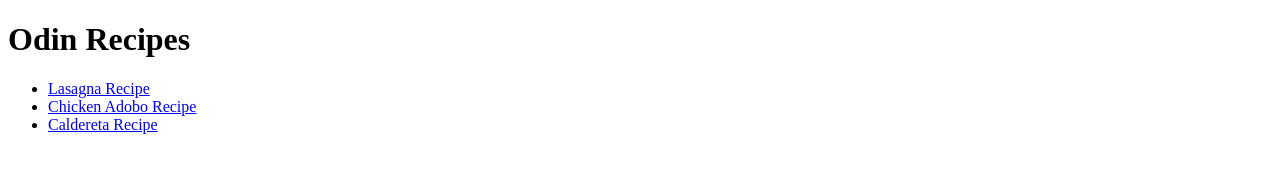
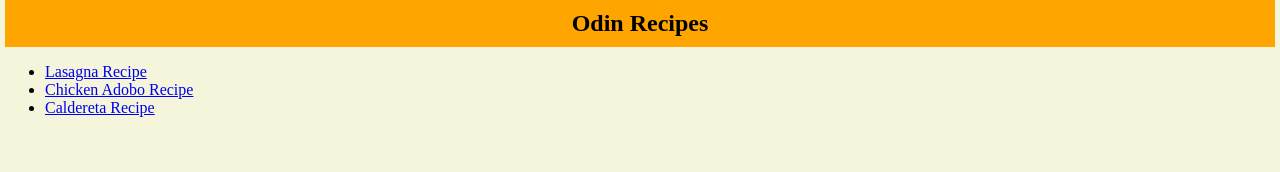
Before and after one commit to Dev-JBM/odin-recipes, a plain HTML site: page index.html in a window 1280 px wide. Drawn offline with Linux system fonts and the light colour scheme.

Commit message:
I added some styles in the styles.css file like bg-color and added a nav bar.

```diff
--- a/index.html
+++ b/index.html
@@ -7,7 +7,9 @@
     <link rel="stylesheet" href="styles.css">
   </head>
   <body>
-    <h1>Odin Recipes</h1>
+    <nav>
+      Odin Recipes
+    </nav>
 
     <ul>
       <li><a href="recipes/lasagna.html">Lasagna Recipe</a></li>
--- a/styles.css
+++ b/styles.css
@@ -2,7 +2,25 @@
   box-sizing: border-box;
 }
 
+body {
+  background-color: beige;
+  margin: 0 5px;
+}
+
+nav {
+  background-color: orange;
+  margin: auto 0;
+  padding: 10px;
+  font-size: x-large;
+  font-weight: bold;
+  text-align: center;
+}
+
+h1 {
+  text-align: center;
+}
+
 img {
-    height: auto;
-    width: 500px;
+  width: 500px;
+  height: auto;
 }
```
Also changed, not shown: recipes/adobo.html (+2 -1 lines).
